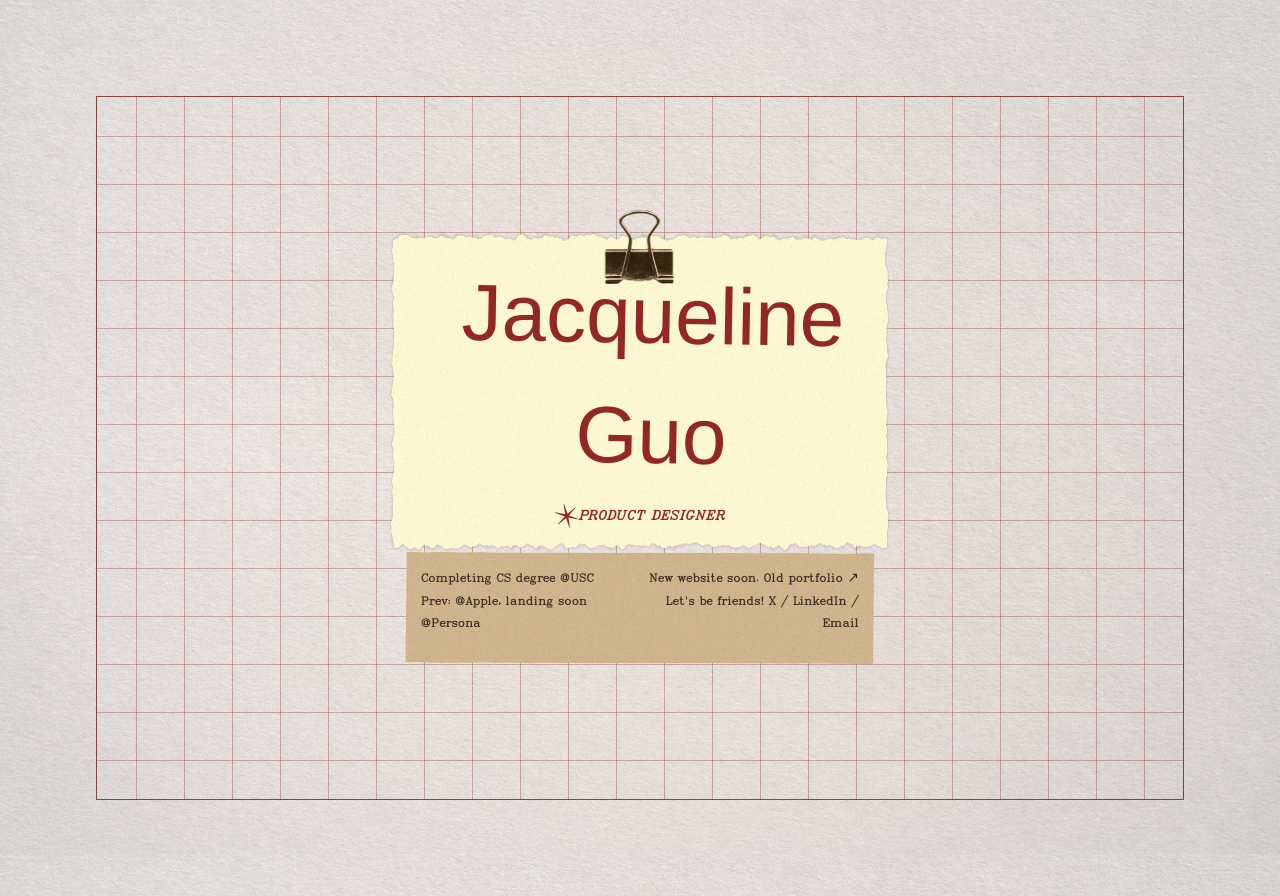
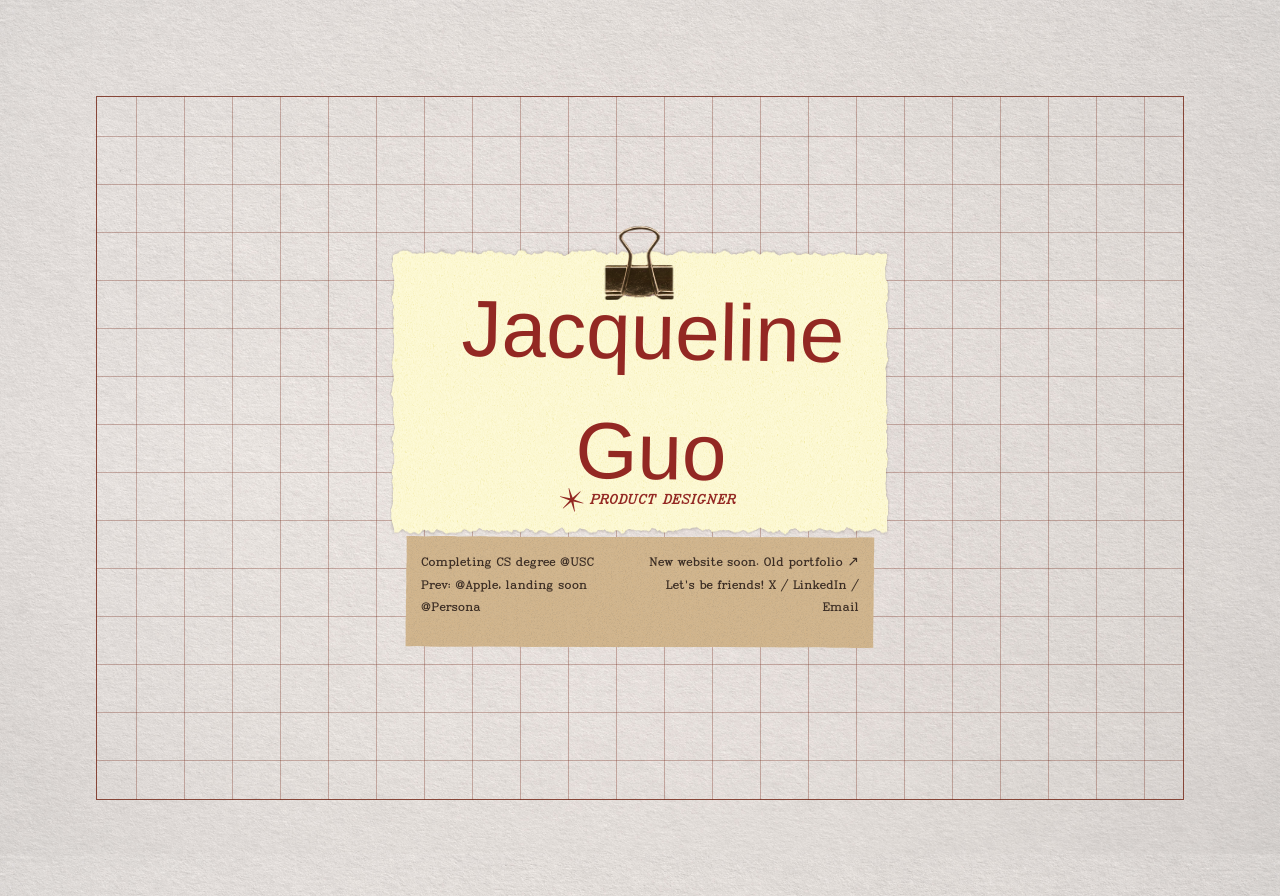
Before and after one commit to jacquelineguo7/portfolio, a Next.js app: page / in a window 1280 px wide. Built offline with nearby package versions, Linux system fonts and the light colour scheme; a web font is replaced by a local one.

Commit message:
fixing subtitle spacing

```diff
--- a/app/globals.css
+++ b/app/globals.css
@@ -207,6 +207,9 @@ body {
 .flex-row {
   display: flex;
   flex-direction: row;
+  margin-top: -2rem;
+  margin-left: 1rem;
+  gap: 0.4rem;
 }
 
 /* Description text */
--- a/app/layout.tsx
+++ b/app/layout.tsx
@@ -21,7 +21,7 @@ const monsieurLaDoulaise = Monsieur_La_Doulaise({
 
 export const metadata: Metadata = {
   title: "Jacqueline Guo - Product Designer",
-  description: "Product Designer completing CS degree at USC. Previously @Apple, heading soon @Veronica.",
+  description: "Product Designer completing CS degree at USC. Previously @Apple, landing soon @Persona.",
 };
 
 export default function RootLayout({
```
